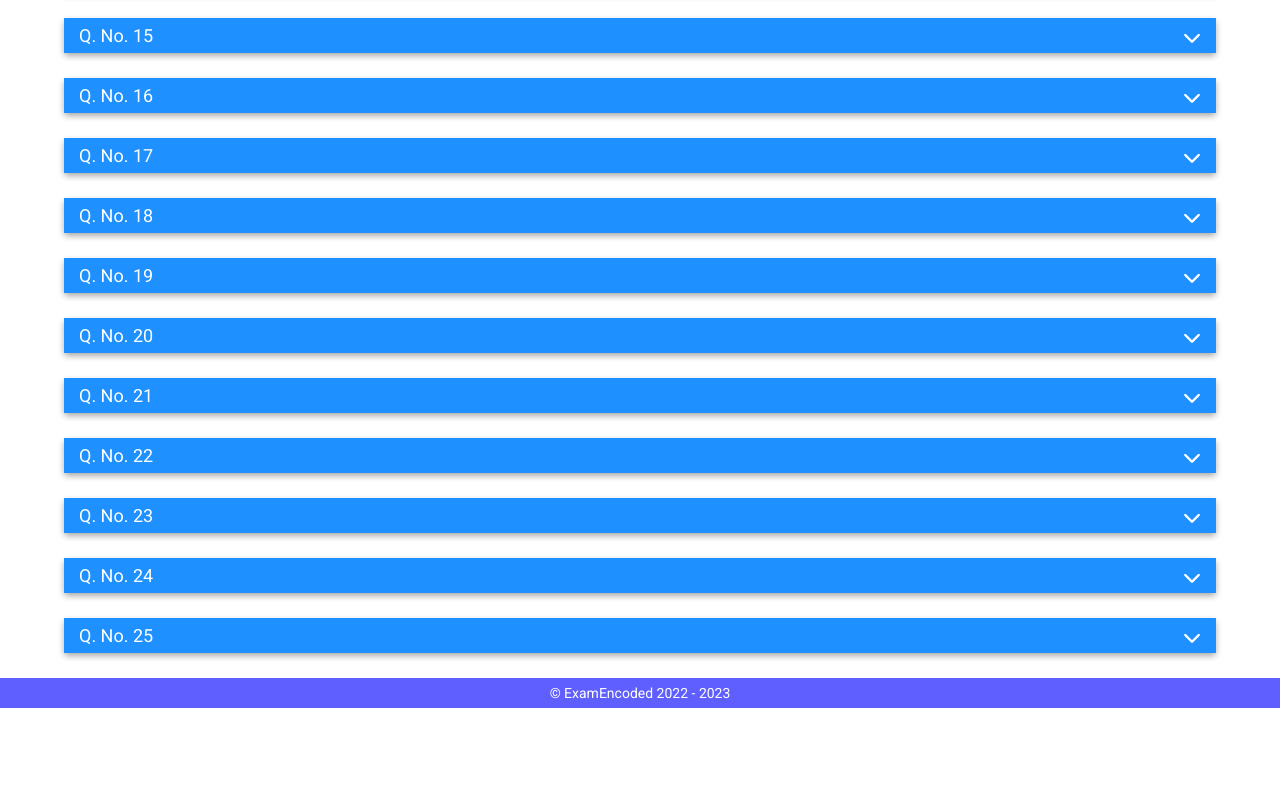
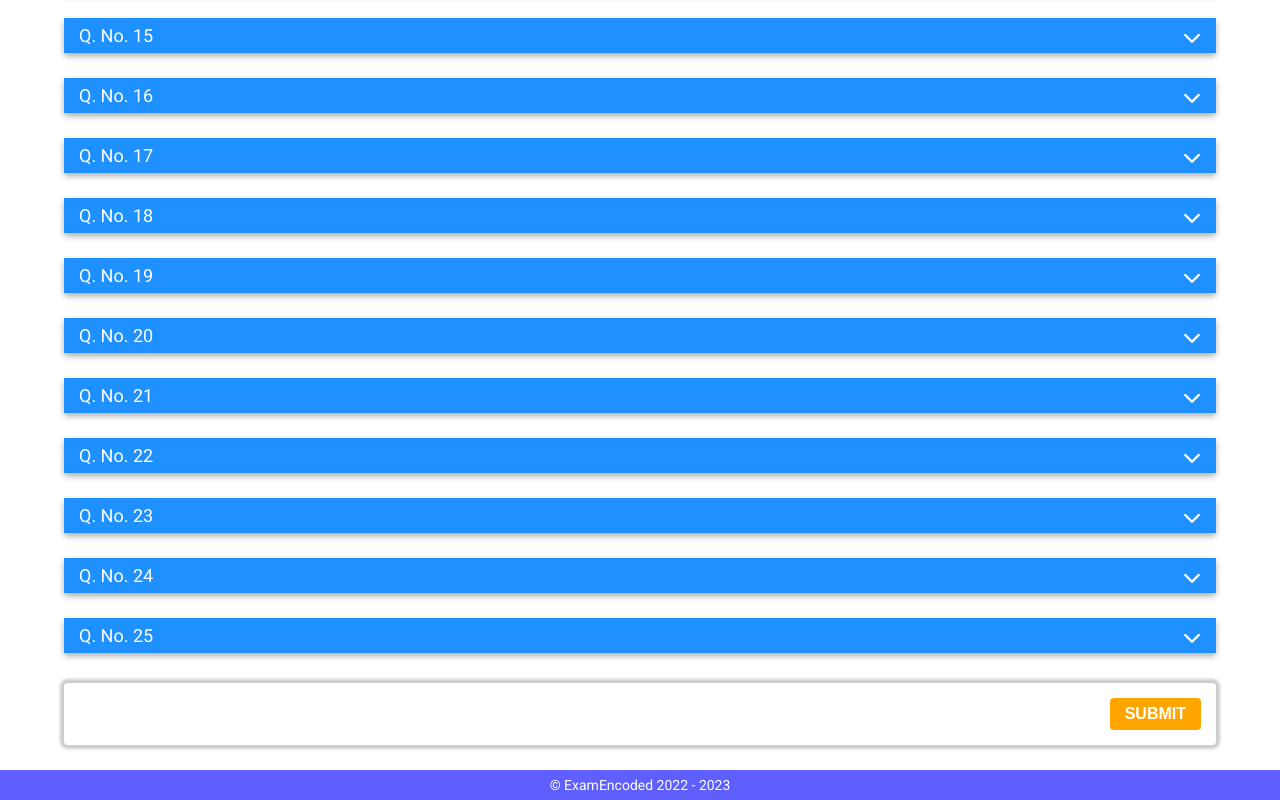
Before and after one commit to codotronix/exen, a React (Create React App) app: page / in a window 1280 px wide. Shown: the part 950-1750 px from the top of the page. Before the commit the page ends 1658 px from the top, so only its background shows below. Built offline with nearby package versions, Linux system fonts and the light colour scheme.

Commit message:
useExamData custom hook created

```diff
--- /dev/null
+++ b/src/components/common/form/Button.jsx
@@ -0,0 +1,12 @@
+import styles from './form.module.css'
+
+const Button = props => {
+    const { type='button', children='Click Me' } = props
+    return (
+        <button type={type} className={styles.button}>
+            {children}
+        </button>
+    )
+}
+
+export default Button
--- /dev/null
+++ b/src/components/common/form/Input.jsx
@@ -0,0 +1,17 @@
+import clsx from 'clsx'
+import styles from './form.module.css'
+
+const Input = props => {
+    const { type="text", value=null, onChange, classes, ...otherProps } = props
+    return (
+        <input
+            type={type}
+            value={value}
+            onChange={onChange}
+            className={clsx(classes && classes, styles.input)}
+            {...otherProps}
+        />
+    )
+}
+
+export default Input
--- /dev/null
+++ b/src/components/common/form/Textarea.jsx
@@ -0,0 +1,17 @@
+import clsx from 'clsx'
+import styles from './form.module.css'
+
+const Textarea = props => {
+    const { type="text", value=null, fullwidth, onChange, classes, ...otherProps } = props
+    return (
+        <textarea
+            type={type}
+            value={value}
+            onChange={onChange}
+            className={clsx(classes && classes, styles.input, fullwidth && styles.fullwidth)}
+            {...otherProps}
+        ></textarea>
+    )
+}
+
+export default Textarea
--- /dev/null
+++ b/src/components/common/form/form.module.css
@@ -0,0 +1,24 @@
+.input {
+    padding: 10px 15px;
+    border: 1px solid #ddd;
+    border-radius: 4px;
+}
+.fullwidth {
+    display: block;
+    width: 100% !important;
+}
+.button {
+    background-color: var(--secondary-color-1);
+    color: #fff;
+    padding: 7px 15px;
+    border: none;
+    border-radius: 4px;
+    font-weight: bold;
+}
+.button:hover {
+    transform: scale(1.03);
+}
+.button:active {
+    box-shadow: inset 0px 0px 5px 0px #000;
+    transform: scale(1) translateY(2px);
+}
--- /dev/null
+++ b/src/components/common/form/index.js
@@ -0,0 +1,7 @@
+import Input from "./Input";
+import Textarea from "./Textarea";
+import Button from "./Button";
+
+export {
+    Input, Textarea, Button
+}
--- a/src/components/common/index.js
+++ b/src/components/common/index.js
@@ -1,6 +1,9 @@
 import Accordion from "./accordion/Accordion";
 import Logo from "./logo/Logo";
+import Panel from "./panel/Panel";
 
+
+export * from "./form"
 export {
-    Accordion, Logo
+    Accordion, Logo, Panel
 }
--- /dev/null
+++ b/src/components/common/panel/Panel.jsx
@@ -0,0 +1,13 @@
+import styles from "./Panel.module.css"
+
+const Panel = props => {
+    let { children, justify="left" } = props // justify can be any of justify-content css values
+
+    return (
+        <div className={styles.root} style={{ justifyContent: justify }}>
+            {children}
+        </div>
+    )
+}
+
+export default Panel
--- /dev/null
+++ b/src/components/common/panel/Panel.module.css
@@ -0,0 +1,8 @@
+.root {
+    padding: 15px;
+    margin-top: 30px;
+    box-shadow: 0px 0px 3px 4px #ccc;
+    border-radius: 4px;
+    display: flex;
+    align-items: center;
+}
--- a/src/components/pages/exam/Exam.js
+++ b/src/components/pages/exam/Exam.js
@@ -1,33 +1,36 @@
 import "./Exam.css"
-import { useState, useEffect } from "react"
+import { useEffect } from "react"
 import axios from "axios"
 import json5 from "json5"
 import EXAM_TYPE_COMP_MAP from "./exam-types-components-mapper"
-import { Accordion } from "../../common"
-import { useEnhancedExamdata } from "./custom-hooks/useEnhancedExamdata"
+import { Accordion, Button, Panel } from "../../common"
+// import { useEnhancedExamdata } from "./custom-hooks/useEnhancedExamdata"
+import { useExamData } from "./custom-hooks/useExamData"
 
 const Exam = props => {
-    const [enhancedExamData, setRawExamData] = useEnhancedExamdata()
+    // const [enhancedExamData, setRawExamData] = useEnhancedExamdata()
+    const examDataURL = 'examdata/dp100_1.json5'
+    const examData = useExamData(examDataURL)
 
-    useEffect(() => {
-        axios
-        .get('/examdata/dp100_1.json5')
-        // .get('/examdata/test.json5')
-        .then(r => {
-            // console.log(r.data)
-            const examDataJSON = json5.parse(r.data)
-            console.log(examDataJSON)
-            setRawExamData(examDataJSON)
-        })
+    // useEffect(() => {
+    //     axios
+    //     .get('examdata/dp100_1.json5')
+    //     // .get('/examdata/test.json5')
+    //     .then(r => {
+    //         // console.log(r.data)
+    //         const examDataJSON = json5.parse(r.data)
+    //         console.log(examDataJSON)
+    //         setRawExamData(examDataJSON)
+    //     })
 
-    },
-    [])
+    // },
+    // [])
 
     return (
         <div>
-            <h1>Welcome to {enhancedExamData.name}</h1>
+            <h1>Welcome to {examData.name}</h1>
             {
-                enhancedExamData.questions && enhancedExamData.questions.map( (q, i) => {
+                examData.questions && examData.questions.map( (q, i) => {
                     const C = EXAM_TYPE_COMP_MAP[q.t]
                     return (
                         <Accordion title={`Q. No. ${i+1}`} key={i} classes="exam_acc">
@@ -36,6 +39,11 @@ const Exam = props => {
                     )
                 })
             }
+
+            <Panel justify="right">
+                <Button>SUBMIT</Button>
+            </Panel>
+
         </div>
     )
 }
--- /dev/null
+++ b/src/components/pages/exam/custom-hooks/useExamData.js
@@ -0,0 +1,45 @@
+import { useState, useEffect } from "react";
+import axios from 'axios'
+import json5 from "json5"
+
+/**
+ * In the source json5,
+ * the options (os) are like an array of Strings ["1# Option 1", "2# Option 2", ... ] etc
+ * now, this hook separates the embedded ID from options txt,
+ * and makes the "os" (options) now becomes like
+ * [ { id: 1, txt: "Option 1" }, { id: 2, txt: "Option 2" } ... ]
+ * @param {String} examDataURL
+ * @returns
+ */
+export const useExamData = examDataURL => {
+    const [examData, setExamData] = useState({})
+
+    useEffect(() => {
+        axios
+        .get(examDataURL)
+        .then(r => {
+            // console.log(r.data)
+            const rawExamData = json5.parse(r.data)
+            console.log(rawExamData)
+
+            let enhancedData = {
+                ...rawExamData,
+                questions: rawExamData.questions?.map(qData => ({
+                    ...qData,
+                    os: qData.os?.map(op => ({
+                        id: parseInt(op.split('#')[0]),
+                        txt: op.substring(op.indexOf('#') + 1).trim()
+                    }))
+                }))
+            }
+
+            setExamData(enhancedData)
+        })
+        .catch(ex => {
+            console.log(ex)
+        })
+    },
+    [examDataURL])
+
+    return examData
+}
--- a/src/index.css
+++ b/src/index.css
@@ -10,7 +10,8 @@
 }
 
 :root {
-  --primary-color-1: dodgerblue
+  --primary-color-1: dodgerblue;
+  --secondary-color-1: orange;
 }
 
 body {
```
Also changed, not shown: package.json (+6 -1 lines), 1 other file (tests, documents, lock files or other folders).
